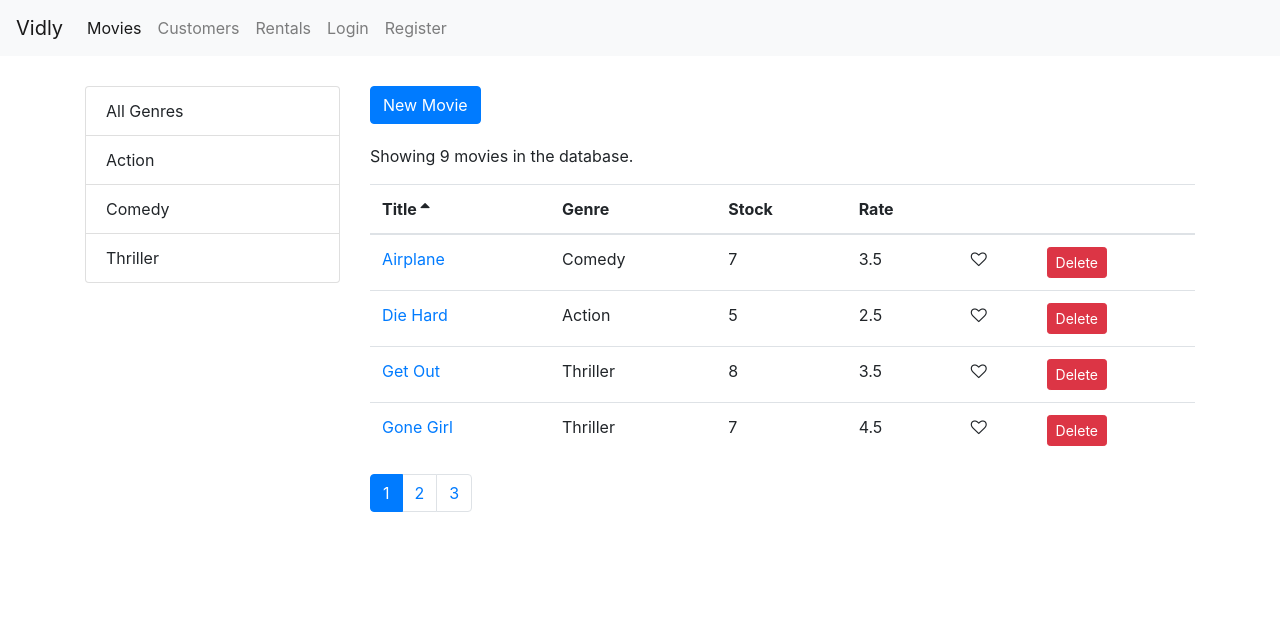
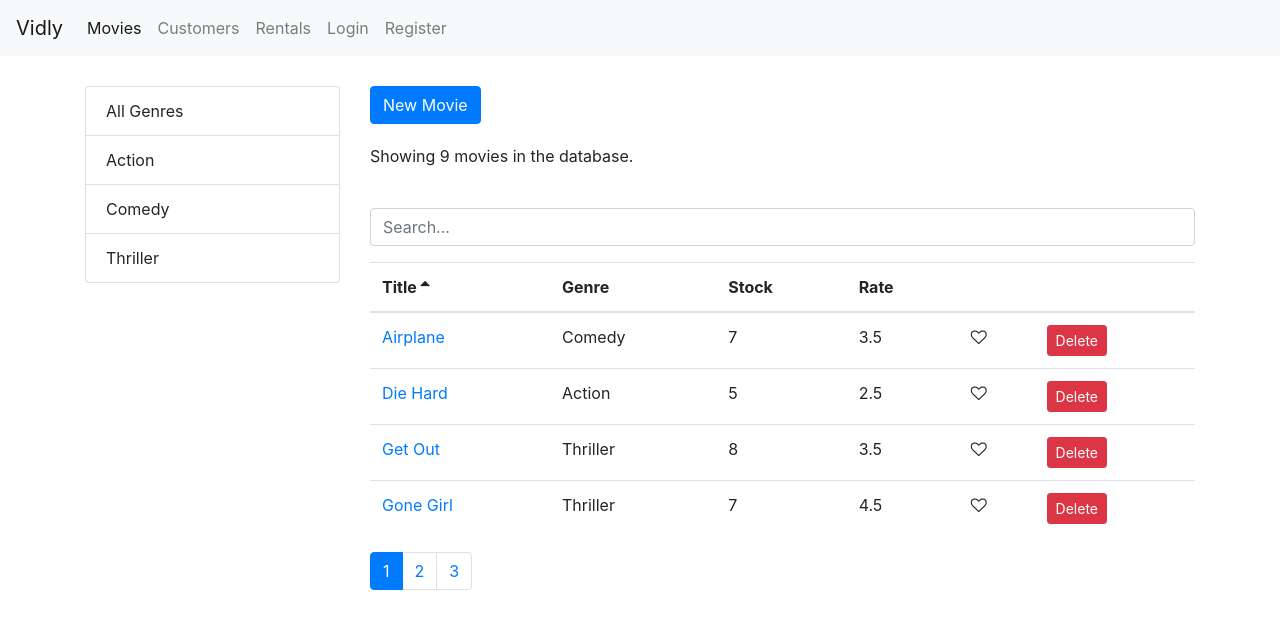
Before and after one commit to Pinky057/mastering_react, a React (Create React App) app: page /movies in a window 1280 px wide. Shown: the top 628 px of the page. Built offline with nearby package versions, Linux system fonts and the light colour scheme.

Commit message:
validating from with Joi adding register search bar

```diff
--- a/src/components/loginFrom.jsx
+++ b/src/components/loginFrom.jsx
@@ -1,4 +1,4 @@
-import React, {Component} from 'react';
+import React from 'react';
 import Joi from 'joi-browser';
 import Form from './common/form';
 
--- a/src/components/movieFrom.jsx
+++ b/src/components/movieFrom.jsx
@@ -1,7 +1,6 @@
-import React, {Component} from "react";
+import React from "react";
 import Form from "./common/form";
 import Joi from 'joi-browser';
-import Input from './common/input';
 import {getMovie, saveMovie} from "../services/fakeMovieService";
 import {getGenres} from "../services/fakeGenreService";
 
@@ -66,7 +65,7 @@
             genreId:movie.genre._id,
             numberInStock: movie.numberInStock,
             dailyRentalRate: movie.dailyRentalRate
-        }
+        };
     }
 
 doSubmit=()=>{
--- a/src/components/movies.jsx
+++ b/src/components/movies.jsx
@@ -7,6 +7,7 @@
 import {getGenres} from "../services/fakeGenreService";
 import {Link} from 'react-router-dom';
 import _ from 'lodash';
+import SearchBox from "./searchBox";
 
 class Movies extends Component {
     state = {
@@ -14,14 +15,16 @@
         genres:[],
         currentPage: 1,
         pageSize: 4,
-        sortColumn:{path:'title',order:'asc'}
+        searchQuery:"",
+        selectedGenre:null,
+        sortColumn:{path:"title",order:"asc"}
 
 
     };
 
     componentDidMount() {
-        const genres=[{ _id:'', name:'All Genres'},...getGenres()]
-        this.setState({movies: getMovies(), genres})
+        const genres=[{ _id:"", name:"All Genres"},...getGenres()];
+        this.setState({movies: getMovies(), genres});
     }
 
     handleLike = (movie) => {
@@ -45,12 +48,16 @@
     };
 
     handleGenreSelect= genre =>{
-       this.setState({selectedGenre:genre, currentPage:1});
+       this.setState({selectedGenre:genre, searchQuery:"", currentPage:1});
     };
 
     handleSort=sortColumn=>{
 
         this.setState({sortColumn});
+    };
+    handleSearch= query=>{
+        this.setState({searchQuery:query, selectedGenre:null, currentPage:1});
+
     };
 
    getPagedData=()=>{
@@ -59,14 +66,19 @@
            currentPage,
            movies: allMovies,
            selectedGenre,
+           searchQuery,
            sortColumn
        } = this.state;
 
 
 
-       const filtered=
-           selectedGenre && selectedGenre._id ?allMovies.filter(m=>m.genre._id ===selectedGenre._id):
-               allMovies;
+      let filtered =allMovies;
+      if(searchQuery)
+          filtered=allMovies.filter(m=>
+          m.title.toLowerCase().startsWith(searchQuery.toLowerCase())
+          );
+      else if (selectedGenre && selectedGenre._id)
+          filtered =allMovies.filter(m=>m.genre._id ===selectedGenre._id);
 
        const sorted= _.orderBy(filtered,[sortColumn.path], [sortColumn.order]);
 
@@ -86,7 +98,8 @@
         const {
             pageSize,
             currentPage,
-            sortColumn
+            sortColumn,
+            searchQuery
               } = this.state;
 
         if (count === 0) return <p> There are no movies in the database.</p>;
@@ -109,6 +122,7 @@
                     >New Movie</Link>
 
                     <p>Showing {totalCount} movies in the database.</p>
+                    <SearchBox value={searchQuery} onChange={this.handleSearch}/>
 
                     <MoviesTable movies={data}
                                  sortColumn={sortColumn}
--- a/src/components/registerFrom.jsx
+++ b/src/components/registerFrom.jsx
@@ -1,4 +1,4 @@
-import React, {Component} from 'react';
+import React from 'react';
 import Form from "./common/form";
 import Joi from 'joi-browser';
 
--- /dev/null
+++ b/src/components/searchBox.jsx
@@ -0,0 +1,16 @@
+import React from 'react';
+import Input from "./common/input";
+
+const SearchBox=({value, onChange})=> {
+    return (
+        <Input
+          type="text "
+          name="query"
+          placeholder="Search..."
+          value={value}
+          onChange={e=>onChange(e.currentTarget.value)}
+        />
+    );
+}
+
+export default SearchBox;
```
Also changed, not shown: src/components/common/form.jsx (+7 -7 lines).
